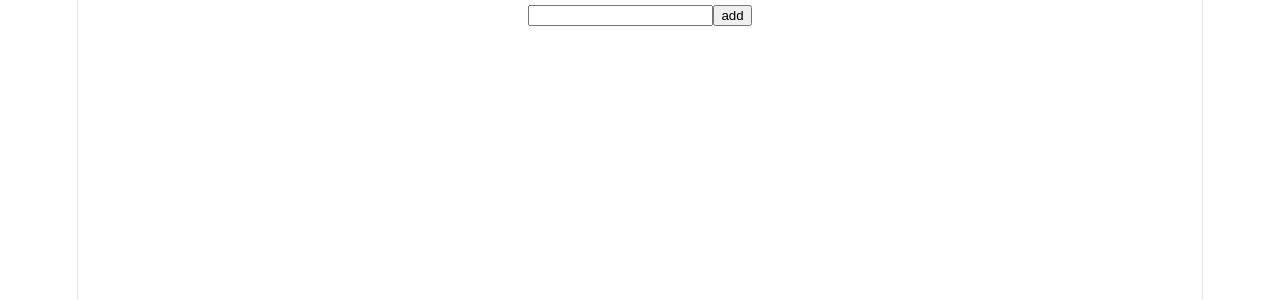
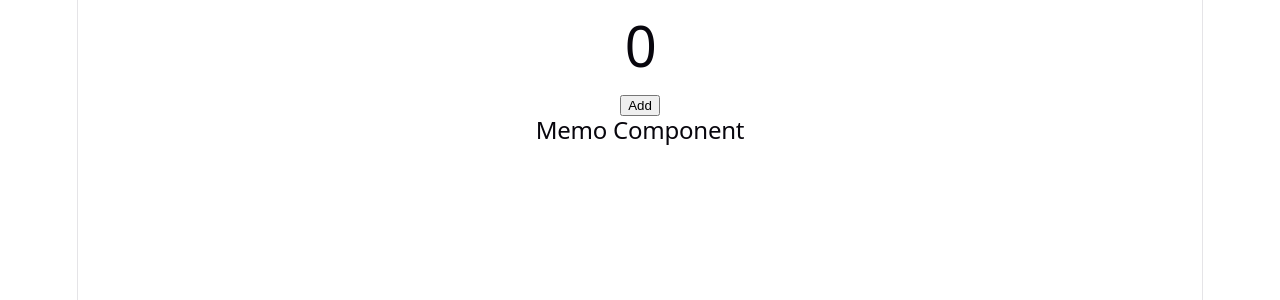
Before and after one commit to harshgolhani2006-blip/Wed-Development, a React (Vite) app in the folder class/React Class/my-react-app/: page /Product in a window 1280 px wide. Shown: the top 300 px of the page. Built offline with nearby package versions, Linux system fonts and the light colour scheme.

Commit message:
Create hooks,useMemofun,memo component

```diff
--- a/class/React Class/my-react-app/src/App.css
+++ b/class/React Class/my-react-app/src/App.css
@@ -239,7 +239,7 @@ h1 {
 
 /* NavBar css */
 
-#nav{
+/* #nav{
   display: flex;
   gap: 20px;
   background-color: black;
@@ -250,4 +250,6 @@ h1 {
 li{
   color: white;
   font-size: 18px;
-}
+} */
+
+/* //Todo List css */
--- a/class/React Class/my-react-app/src/App.jsx
+++ b/class/React Class/my-react-app/src/App.jsx
@@ -212,15 +212,78 @@
 
 // export default Cart
 
-import React from 'react'
-import Todo from './Todo'
+// import React from 'react'
+// import Todo from './Todo'
+
+// const App = () => {
+//   return (
+//     <div>
+//       <Todo/>
+//     </div>
+//   )
+// }
+
+// export default App
+
+//It is use memo function which is used to optimize the performance of the component by memoizing the result of a function and only re-computing it when the dependencies change. It is used to avoid unnecessary re-renders of a component when the props or state have not changed. It takes two arguments, a function that returns a value and an array of dependencies. The function will only be re-evaluated when one of the dependencies has changed. This can help improve the performance of a component by reducing the number of times it needs to be re-rendered.
+// import React, { useState } from 'react';
+// import UseCounter from "./UseCounter";
+// import { useMemo } from "react";
+
+// const App = () => {
+//   const { count, increment, decrement, reset } = UseCounter(0);
+// //   let res=0
+// //   function fun1(){
+// //     for(let i=0;i<100000000;i++){
+// //       res+=i
+// //     }
+// //    return res
+// //   }
+// //   let result=fun1()
+// //   console.log(result);
+
+// //solution of above problem is useMemo and useCallback hooks
+// let total=useMemo(()=>{
+//     let res=0
+//     for(let i=0;i<100000000;i++){
+//         res+=i
+//         }
+//         return res
+// },[])
+// console.log(total);
+//   return (
+//     <div>
+//       <h1>{count}</h1>
+
+//       <button onClick={increment}>++</button>
+//       <button onClick={decrement}>--</button>
+//       <button onClick={reset}>Reset</button>
+//     </div>
+//   );
+// };
+
+// export default App;
+
+import React, { useState, memo } from "react";
 
 const App = () => {
+  const [count, setCount] = useState(0);
+
   return (
     <div>
-      <Todo/>
+      <h1>{count}</h1>
+
+      <button onClick={() => setCount(count + 1)}>
+        Add
+      </button>
+      <M />
     </div>
-  )
-}
+  );
+};
 
-export default App
+const M = memo(function () {
+  console.log("Hello");
+  return <h2>Memo Component</h2>;
+});
+
+export default App;
--- a/class/React Class/my-react-app/src/Todo.jsx
+++ b/class/React Class/my-react-app/src/Todo.jsx
@@ -332,33 +332,33 @@
 
 
 
-import React, { useContext } from 'react'
-import { storeContext } from './Context'
+// import React, { useContext } from 'react'
+// import { storeContext } from './Context'
 
-const Todo = () => {
+// const Todo = () => {
 
-   let {store,dispatch}=   useContext(storeContext)
+//    let {store,dispatch}=   useContext(storeContext)
 
 
 
 
-  return (
-    <div>
-      <input onChange={(e)=>dispatch({type:"Set_inp",payload:e.target.value})}/>
-      <button onClick={()=>dispatch({type:"Add_todo"})}>add</button>
-      {
-        store.todos.map((a)=>{
-          console.log(a);
+//   return (
+//     <div>
+//       <input onChange={(e)=>dispatch({type:"Set_inp",payload:e.target.value})}/>
+//       <button onClick={()=>dispatch({type:"Add_todo"})}>add</button>
+//       {
+//         store.todos.map((a)=>{
+//           console.log(a);
 
-          return(<>
-          <h6>{a}</h6>
-          <button onClick={()=>dispatch({type:"DELET_TODO",payload:store.todos.indexOf(a)})}>Delet</button>
-          <button onClick={()=>dispatch({type:"EDIT_TODO",payload:store.todos.indexOf(a)})}>Edit</button>
-          </>)
-        })
-      }
-    </div>
-  )
-}
+//           return(<>
+//           <h6>{a}</h6>
+//           <button onClick={()=>dispatch({type:"DELET_TODO",payload:store.todos.indexOf(a)})}>Delet</button>
+//           <button onClick={()=>dispatch({type:"EDIT_TODO",payload:store.todos.indexOf(a)})}>Edit</button>
+//           </>)
+//         })
+//       }
+//     </div>
+//   )
+// }
 
-export default Todo
+// export default Todo
--- /dev/null
+++ b/class/React Class/my-react-app/src/UseCounter.jsx
@@ -0,0 +1,13 @@
+import { useState } from "react";
+
+const UseCounter = (data = 0) => {
+  const [count, setCount] = useState(data=0);
+
+  const increment = () => setCount(count + 1);
+  const decrement = () => setCount(count - 1);
+  const reset = () => setCount(data);
+
+  return { count, increment, decrement, reset };
+};
+
+export default UseCounter;
```
